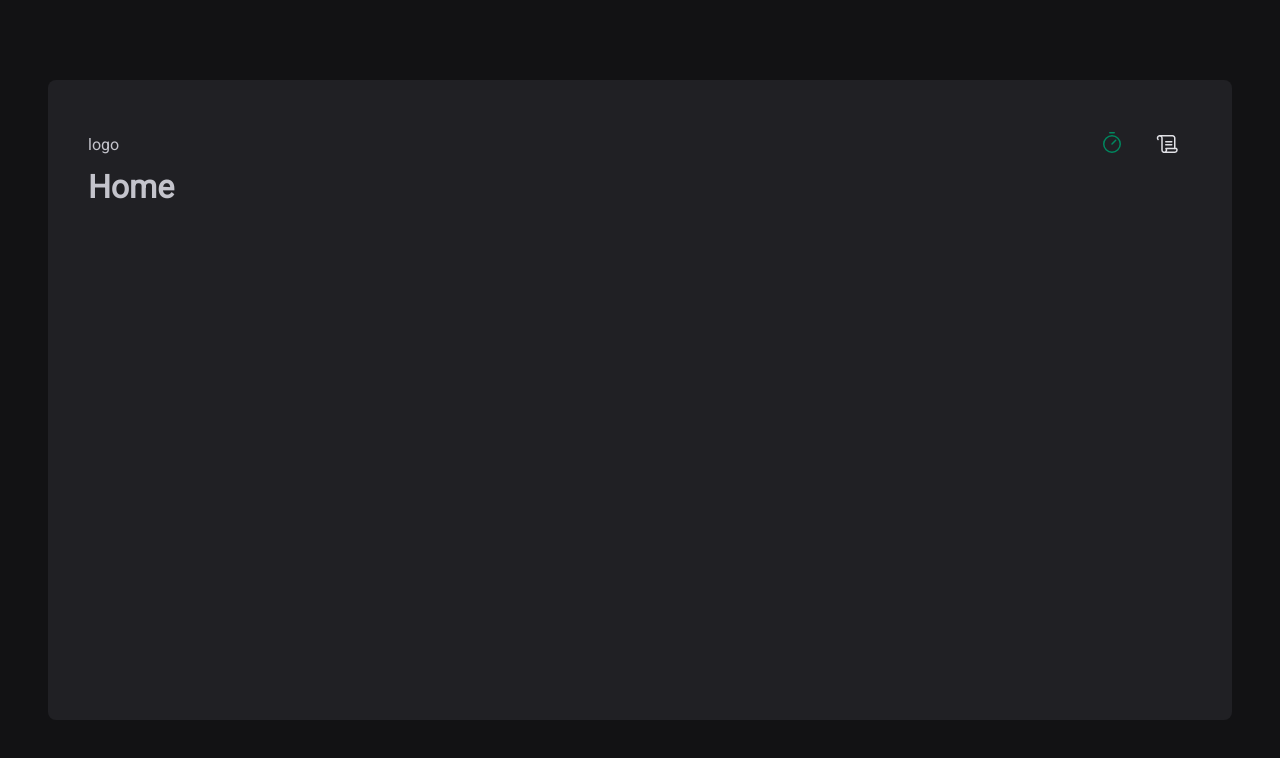
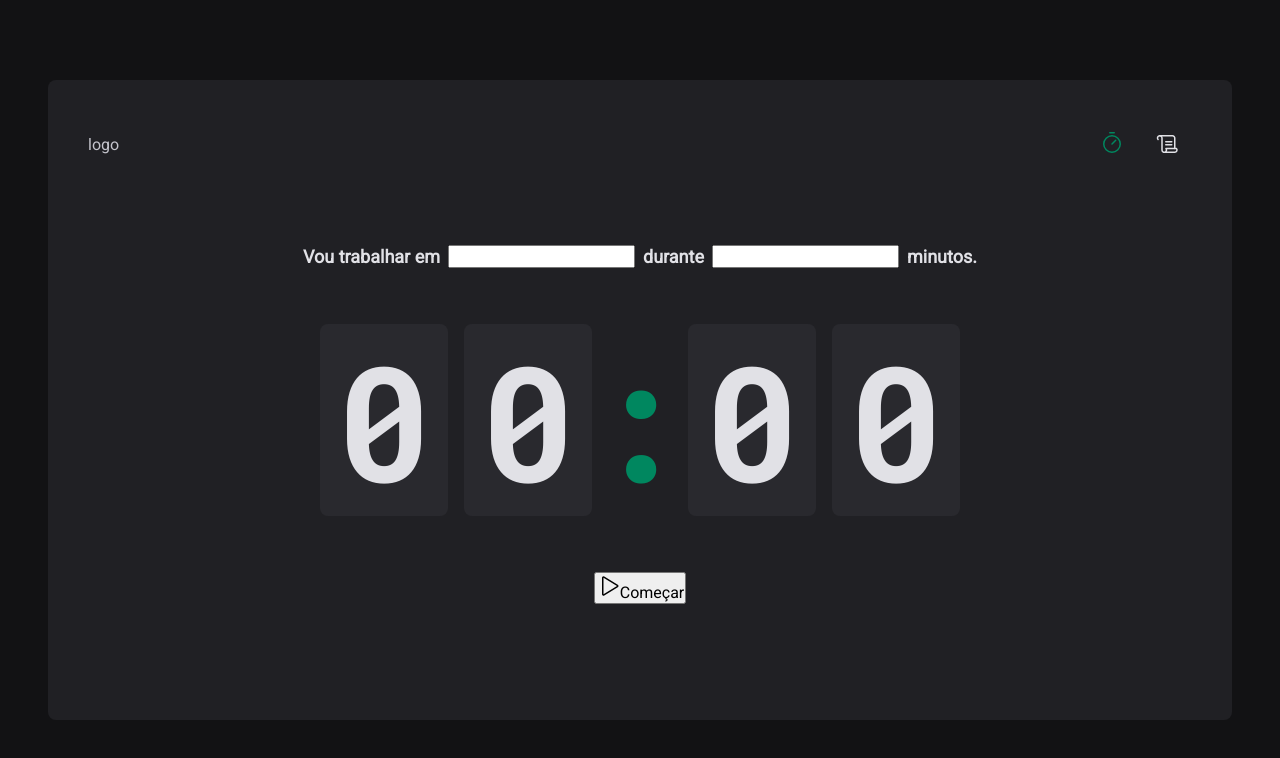
Before and after one commit to yanari/pomodoro-timer, a React (Vite) app: page / in a window 1280 px wide. Shown: the top 758 px of the page. Built offline with nearby package versions, Linux system fonts and the light colour scheme.

Commit message:
home styles

```diff
--- a/src/pages/Home.tsx
+++ /dev/null
@@ -1,5 +0,0 @@
-export function Home() {
-    return (
-        <h1>Home</h1>
-    )
-}
--- /dev/null
+++ b/src/pages/Home/index.tsx
@@ -0,0 +1,33 @@
+import { Play } from "phosphor-react";
+import { CountdownContainer, FormContainer, HomeContainer, Separator } from "./styles";
+
+export function Home() {
+    return (
+        <HomeContainer>
+            <form action="">
+                <FormContainer>
+                    <label htmlFor="">Vou trabalhar em</label>
+                    <input type="text" name="" id="task"/>
+
+                    <label htmlFor="">durante</label>
+                    <input type="number" name="" id="minutesAmount" />
+
+                    <span>minutos.</span>
+                </FormContainer>
+
+                <CountdownContainer>
+                    <span>0</span>
+                    <span>0</span>
+                    <Separator>:</Separator>
+                    <span>0</span>
+                    <span>0</span>
+                </CountdownContainer>
+
+                <button type="submit">
+                    <Play size={24}/>
+                    Começar
+                </button>
+            </form>
+        </HomeContainer>
+    )
+}
--- /dev/null
+++ b/src/pages/Home/styles.ts
@@ -0,0 +1,55 @@
+import { styled } from "styled-components";
+
+export const HomeContainer = styled.main`
+    flex: 1;
+
+    display: flex;
+    flex-direction: column;
+    align-items: center;
+    justify-content: center;
+
+    form {
+        display: flex;
+        flex-direction: column;
+        align-items: center;
+        gap: 3.5rem;
+    }
+`;
+
+export const FormContainer = styled.div`
+    width: 100%;
+    display: flex;
+    align-items: center;
+    justify-content: center;
+    gap: 0.5rem;
+    color: ${props => props.theme["gray-100"]};
+    font-size: 1.125rem;
+    font-weight: bold;
+    flex-wrap: wrap;
+`;
+
+export const CountdownContainer = styled.div`
+    font-family: 'Roboto Mono', monospace;
+    font-size: 10rem;
+    line-height: 8rem;
+    color: ${props => props.theme["gray-100"]};
+
+    display: flex;
+    gap: 1rem;
+
+    span {
+        background: ${props => props.theme["gray-700"]};
+        padding: 2rem 1rem;
+        border-radius: 8px;
+    }
+`;
+
+export const Separator = styled.div`
+    padding: 2rem 0;
+    color: ${props => props.theme["green-500"]};
+
+    width: 4rem;
+    overflow: hidden;
+    display: flex;
+    justify-content: center;
+`;
--- a/src/styles/global.ts
+++ b/src/styles/global.ts
@@ -14,7 +14,8 @@
 
     body {
         background: ${props => props.theme['gray-900']};
-        color: ${props => props.theme['gray-300']}
+        color: ${props => props.theme['gray-300']};
+        -webkit-font-smoothing: antialiased;
     }
 
     body, input, textarea, button {
```
Also changed, not shown: src/pages/History/index.tsx (renamed from src/pages/History.tsx), src/pages/History/styles.ts (added).
